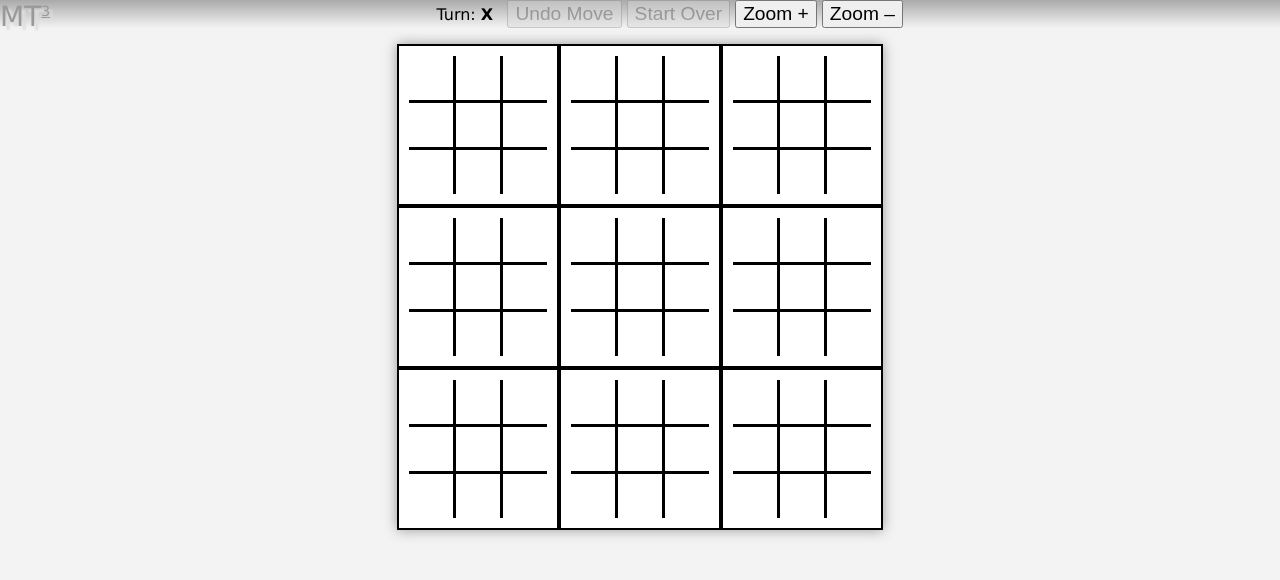
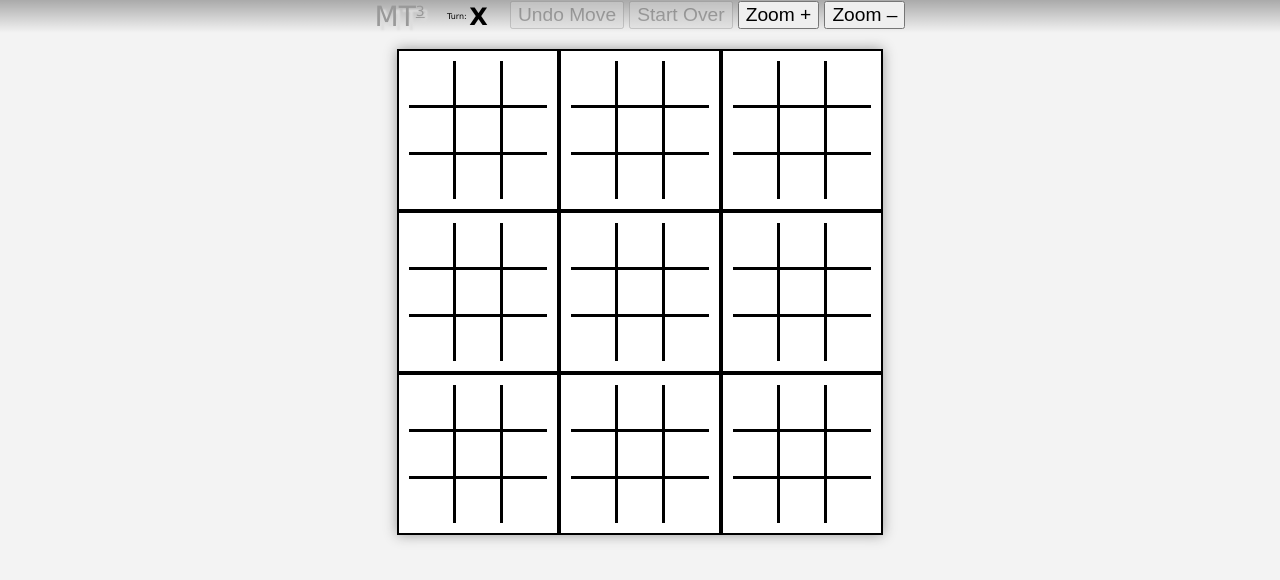
Before and after one commit to cstringer/MetaTicTacToe, a website: page index.html in a window 1280 px wide. Drawn offline with nearby package versions, Linux system fonts and the light colour scheme; files that its build step writes are made by us from their sources.

Commit message:
Minor style adds

```diff
--- a/css/style.less
+++ b/css/style.less
@@ -4,6 +4,8 @@ html, body {
 	background-color: #f3f3f3;
     font-family: Verdana, Helvetica, Arial, sans-serif;
 }
+
+/*=== Controls ===*/
 
 #controls {
 	left: 0;
@@ -15,7 +17,7 @@ html, body {
 
 	#title {
 		display: inline-block;
-		float: left;
+		vertical-align: middle;
 		margin: 0;
 		padding: 0;
 		color: #999;
@@ -29,9 +31,14 @@ html, body {
 
 	#turn {
 		display: inline-block;
+		vertical-align: middle;
 		min-width: 75px;
+		font-size: 8px;
 		#turn-player {
+			display: inline-block;
+			vertical-align: middle;
 			font-weight: bold;
+			font-size: 24px;
 		}
 	}
 
@@ -40,12 +47,18 @@ html, body {
 	}
 }
 
+
+/*=== Players ====*/
+
 .X {
     background-color:rgba(255,128,128,0.2);
 }
 .O {
     background-color:rgba(128,255,128,0.2);
 }
+
+
+/*=== Boards ===*/
 
 #meta-board {
     width: 486px;
@@ -72,8 +85,8 @@ html, body {
     padding: 10px;
     border: 2px solid black;
     line-height: 138px;
-    font-family: "Arial Black";
     font-size: 80px;
+	font-weight: 700;
     text-align: center;
 	&:not(.won):hover {
 		background-color:rgba(128,128,255,0.2)
@@ -104,8 +117,8 @@ html, body {
 		width: 44px;
 		line-height: 44px;
 		text-align: center;
-		font-family: "Arial Black";
 		font-size: 32px;
+		font-weight: 700;
 		&:hover {
 			background-color:rgba(128,128,255,0.2)
 		}
```
